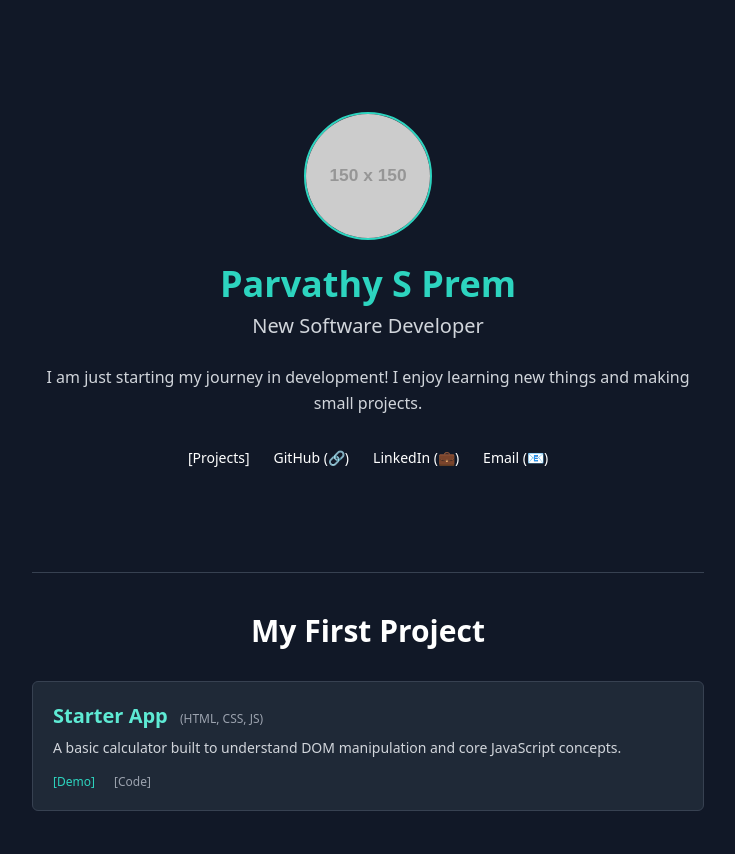
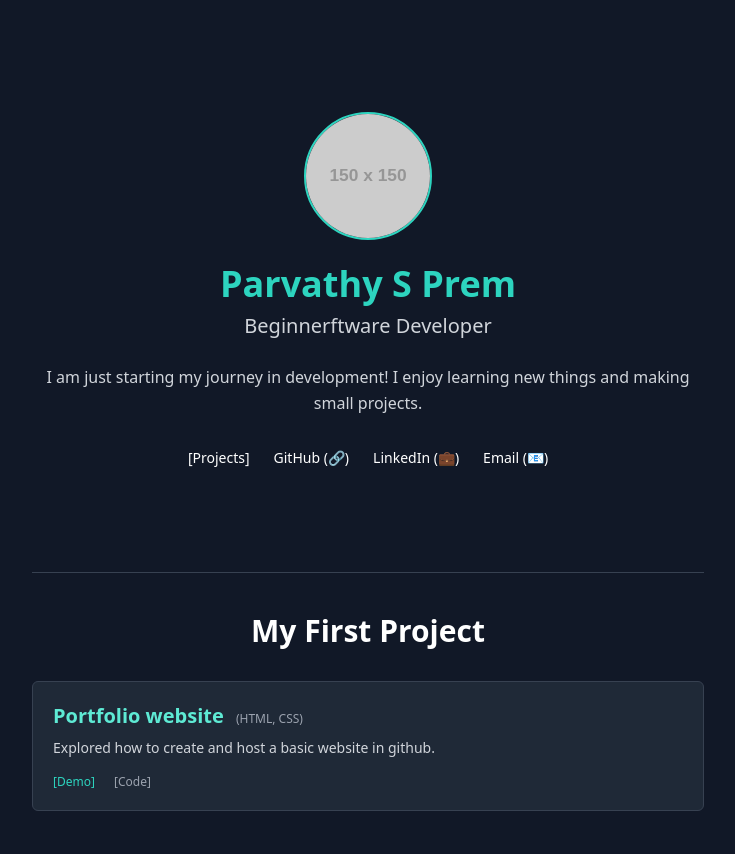
Before and after one commit to Parvathy-S-Prem/portfolio-parvathy, a plain HTML site: page index.html in a window 1280 px wide. Shown: the top 854 px of the page, without its empty margins (272-1007 px from the left). Drawn offline with nearby package versions, Linux system fonts and the light colour scheme; placeholder pictures from the web are drawn by us.

Commit message:
Update index.html

```diff
--- a/index.html
+++ b/index.html
@@ -15,7 +15,7 @@
             <img src="https://placehold.co/150x150/1f2937/ffffff?text=PP" alt="Parvathy S Prem" class="rounded-full border-2 border-teal-400 w-32 h-32 object-cover mx-auto mb-6">
 
             <h2 class="text-4xl font-bold mb-2 text-teal-400">Parvathy S Prem</h2>
-            <p class="text-xl mb-6 font-normal text-gray-300">New Software Developer</p>
+            <p class="text-xl mb-6 font-normal text-gray-300">Beginnerftware Developer</p>
 
             <p class="text-gray-300 leading-relaxed max-w-2xl mx-auto mb-8">
                 I am just starting my journey in development! I enjoy learning new things and making small projects.
@@ -25,7 +25,7 @@
                 <a href="#projects" class="hover:text-teal-400">[Projects]</a>
                 <a href="https://github.com/Parvathy-S-Prem/portfolio-parvathy" target="_blank" class="text-white hover:text-teal-400">GitHub (🔗)</a>
                 <a href="www.linkedin.com/in/parvathy-s-prem-7b2065391" target="_blank" class="text-white hover:text-teal-400">LinkedIn (💼)</a>
-                <a href="na25b056@smail.iitm.ac,in" class="text-white hover:text-teal-400">Email (📧)</a>
+                <a href=mailto :"na25b056@smail.iitm.ac.in" class="text-white hover:text-teal-400">Email (📧)</a>
             </div>
         </section>
 
@@ -35,9 +35,9 @@
 
             <!-- Project Card 1 (Minimalist) -->
             <div class="bg-gray-800 p-5 rounded-md border border-gray-700 text-left">
-                <h3 class="text-xl font-semibold mb-1 text-teal-300 inline">Starter App</h3>
-                <p class="text-xs text-gray-400 inline ml-2"> (HTML, CSS, JS)</p>
-                <p class="text-gray-300 mb-4 text-sm mt-2">A basic calculator built to understand DOM manipulation and core JavaScript concepts.</p>
+                <h3 class="text-xl font-semibold mb-1 text-teal-300 inline">Portfolio website</h3>
+                <p class="text-xs text-gray-400 inline ml-2"> (HTML, CSS)</p>
+                <p class="text-gray-300 mb-4 text-sm mt-2">Explored how to create and host a basic website in github.</p>
                 <div class="space-x-4 text-xs font-medium">
                     <a href="#" target="_blank" class="text-teal-400 hover:text-teal-300">[Demo]</a>
                     <a href="#" target="_blank" class="text-gray-400 hover:text-gray-300">[Code]</a>
@@ -48,7 +48,7 @@
         <!-- 3. Contact Section -->
         <section id="contact" class="py-10 border-t border-gray-700 mt-10">
             <h2 class="text-3xl font-bold mb-5">Get In Touch</h2>
-            <a href="mailto:your.email@example.com" class="inline-flex items-center bg-teal-500 hover:bg-teal-600 text-white font-medium py-2 px-6 rounded-md">
+            <a href="mailto:na25b056@smail.iitm.ac.in" class="inline-flex items-center bg-teal-500 hover:bg-teal-600 text-white font-medium py-2 px-6 rounded-md">
                 Email Me Directly
             </a>
         </section>
```
